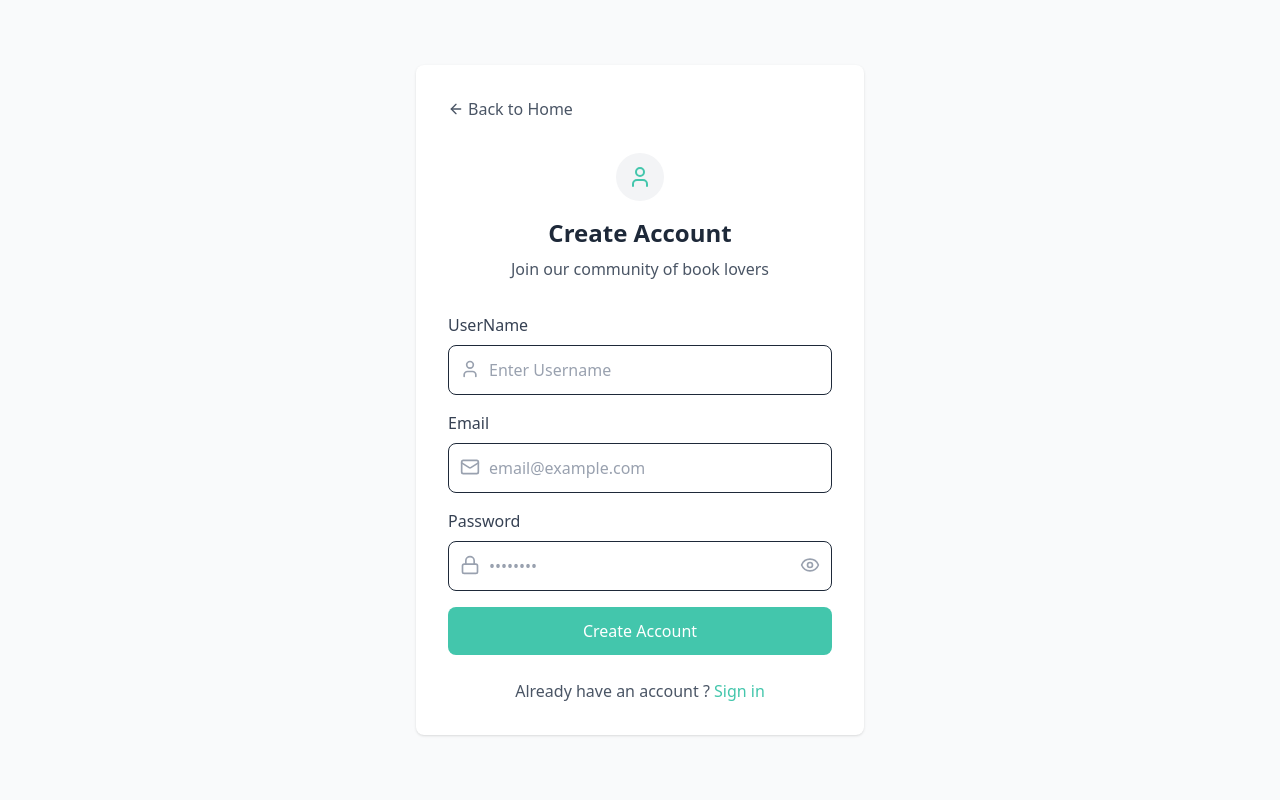
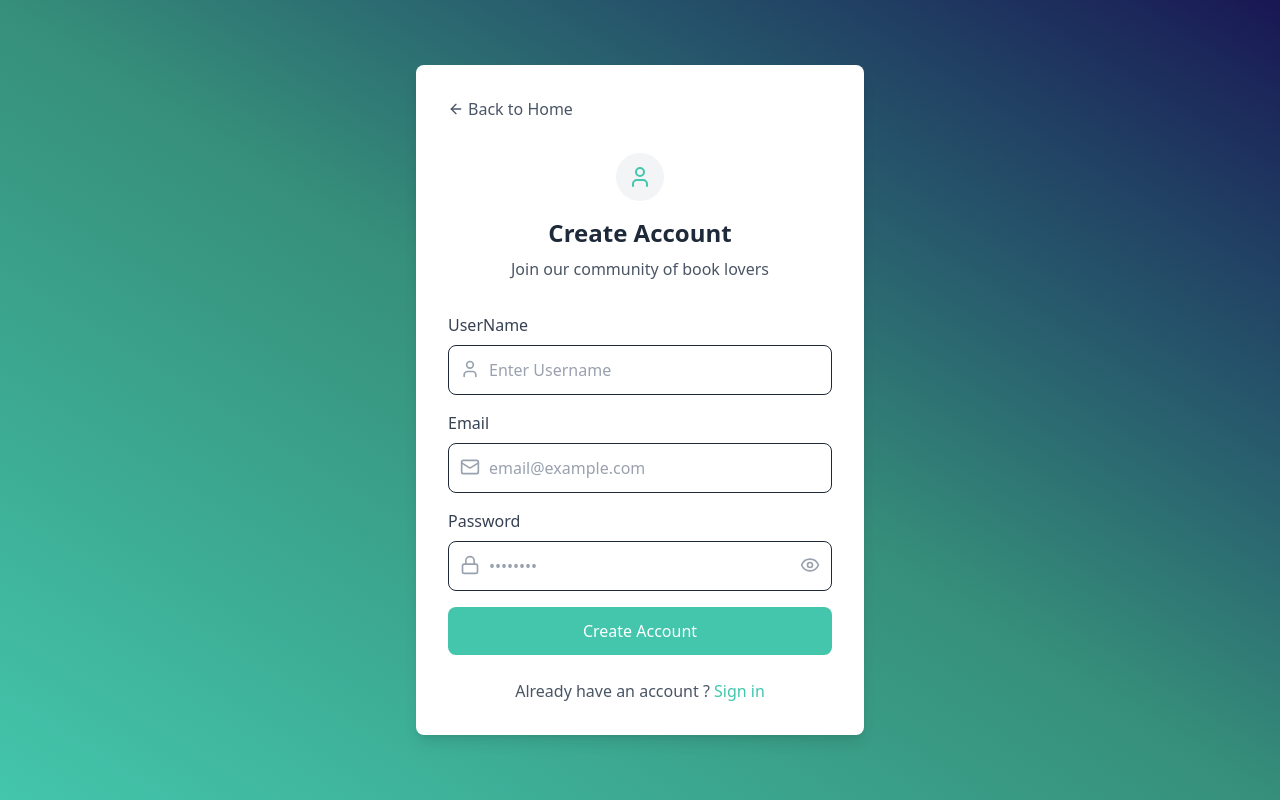
Before and after one commit to Tejascodes21/BookHub, a React (Vite) app in the folder frontend/: page /signup in a window 1280 px wide. Built offline with nearby package versions, Linux system fonts and the light colour scheme.

Commit message:
min change in signupstyles

```diff
--- a/frontend/src/assets/dummystyles.js
+++ b/frontend/src/assets/dummystyles.js
@@ -506,11 +506,15 @@ export const styles = {
 }
 
 export const Signup = {
-  container: "min-h-screen flex items-center justify-center bg-gray-50 p-4",
+  container: "min-h-screen flex items-center justify-center bg-gradient-to-tr from-[#43C6AC] via-[#368f7a] to-[#191654] p-6",
+  card: "w-full max-w-md bg-white rounded-lg shadow-lg p-8",
+
+  //container: "min-h-screen flex items-center justify-center bg-gray-50 p-4",
   toastBase: "fixed top-4 right-4 p-3 rounded-md",
   toastSuccess: "bg-green-100 text-green-700",
   toastError: "bg-red-100 text-red-700",
-  card: "w-full max-w-md bg-white rounded-lg shadow-sm p-8",
+  toastInfo: "bg-teal-500 text-white",
+  //card: "w-full max-w-md bg-white rounded-lg shadow-sm p-8",
   backLink: "flex items-center text-gray-600 mb-8",
   iconContainer: "mx-auto mb-4 bg-gray-100 w-fit p-3 rounded-full",
   heading: "text-2xl font-bold text-gray-800",
```
